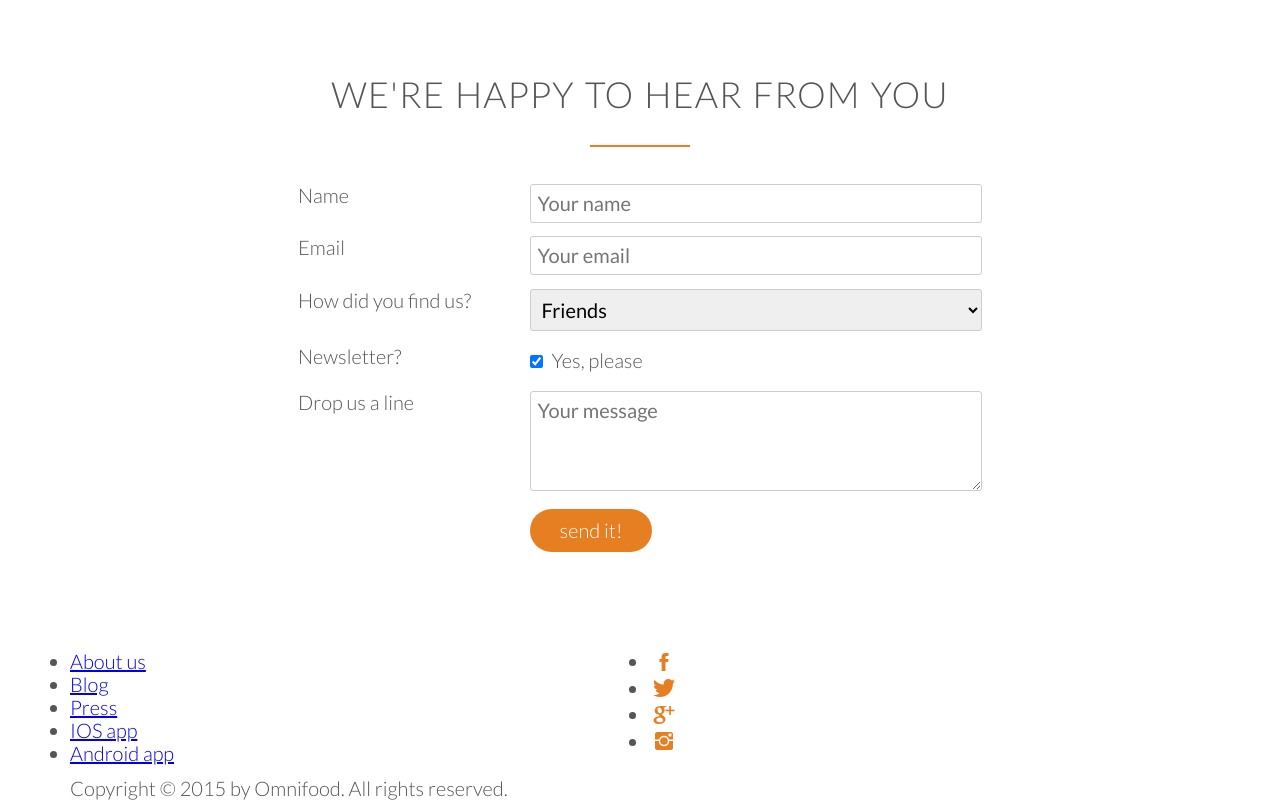
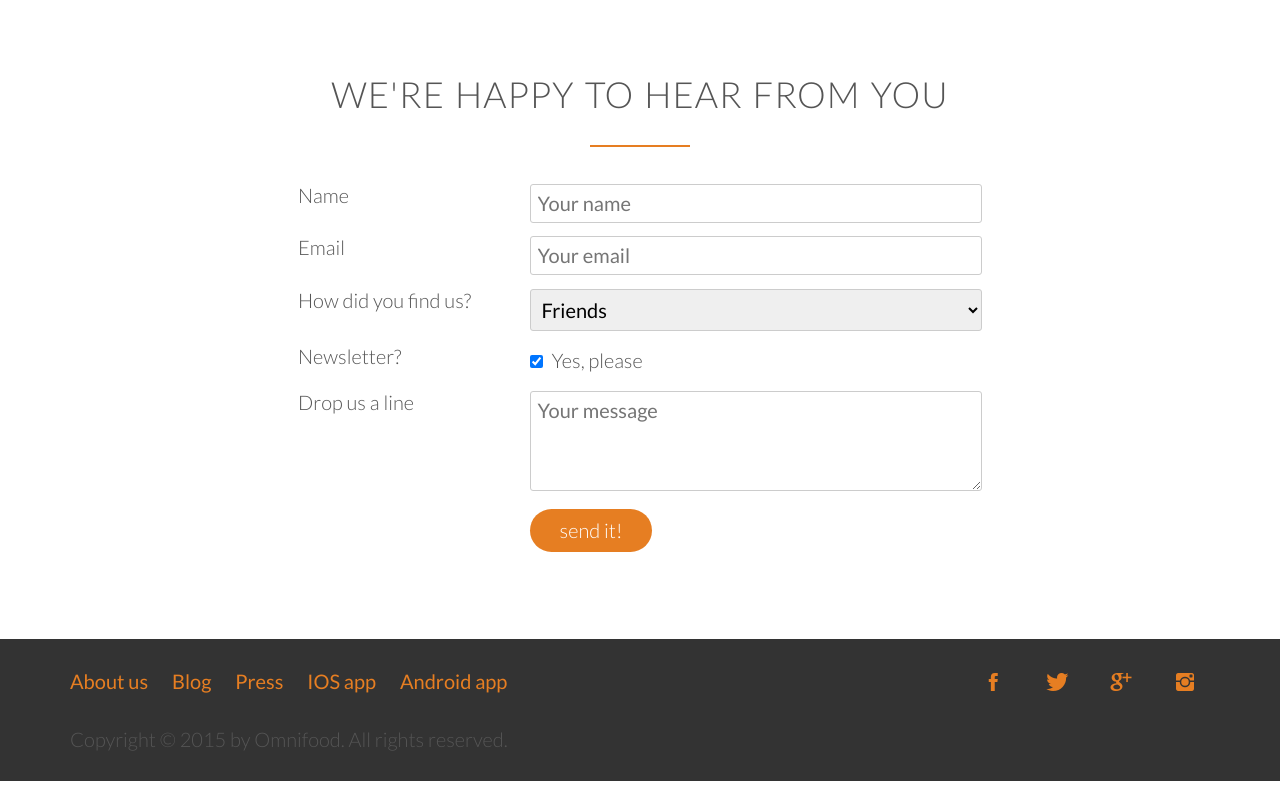
Before and after one commit to Daniel-Wh/MockFoodDelivery, a plain HTML site: page index.html in a window 1280 px wide. Shown: the part 4602-5402 px from the top of the page. Drawn offline with Linux system fonts and the light colour scheme; files whose address does not match are found by name.

Commit message:
updated footer styling

```diff
--- a/resources/css/style.css
+++ b/resources/css/style.css
@@ -300,7 +300,8 @@ header {
   margin-right: 10px;
 }
 
-.city-feature a {
+.city-feature a,
+.footer-nav a {
   text-decoration: none;
   color: #e67e22;
   font-weight: 500;
@@ -308,7 +309,8 @@ header {
   transition: border-bottom 0.2s;
 }
 
-.city-feature a:hover {
+.city-feature a:hover,
+.footer-nav a:hover {
   padding-bottom: 5px;
   border-bottom: 2px solid #e67e22;
 }
@@ -419,3 +421,30 @@ input[type="checkbox"] {
 *:focus {
   outline: none;
 }
+
+footer {
+  background-color: #333;
+  padding-bottom: 30px;
+  padding-top: 20px;
+}
+
+.footer-nav {
+  list-style: none;
+  float: left;
+}
+
+.socials {
+  list-style: none;
+  float: right;
+}
+.footer-nav li,
+.socials li {
+  display: inline-block;
+  margin-right: 20px;
+}
+.socials li:last-child {
+  margin-right: 0;
+}
+footer p {
+  margin-top: 20px;
+}
```
